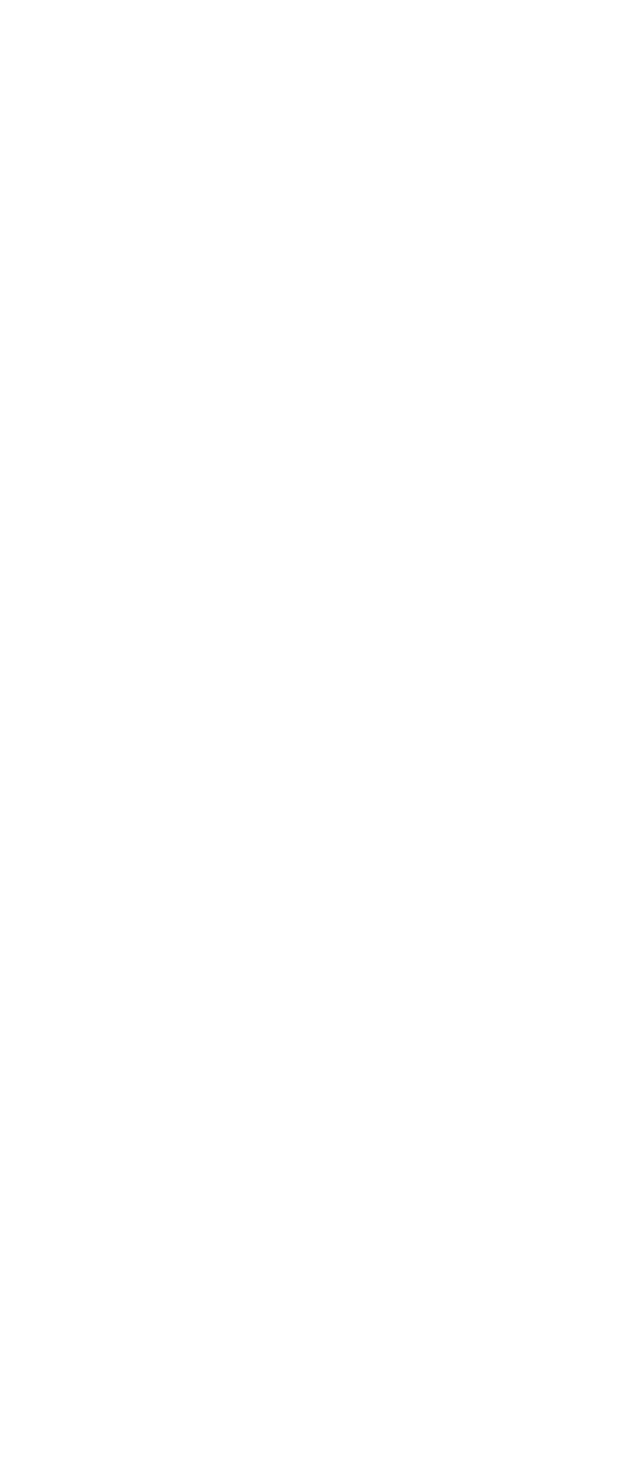
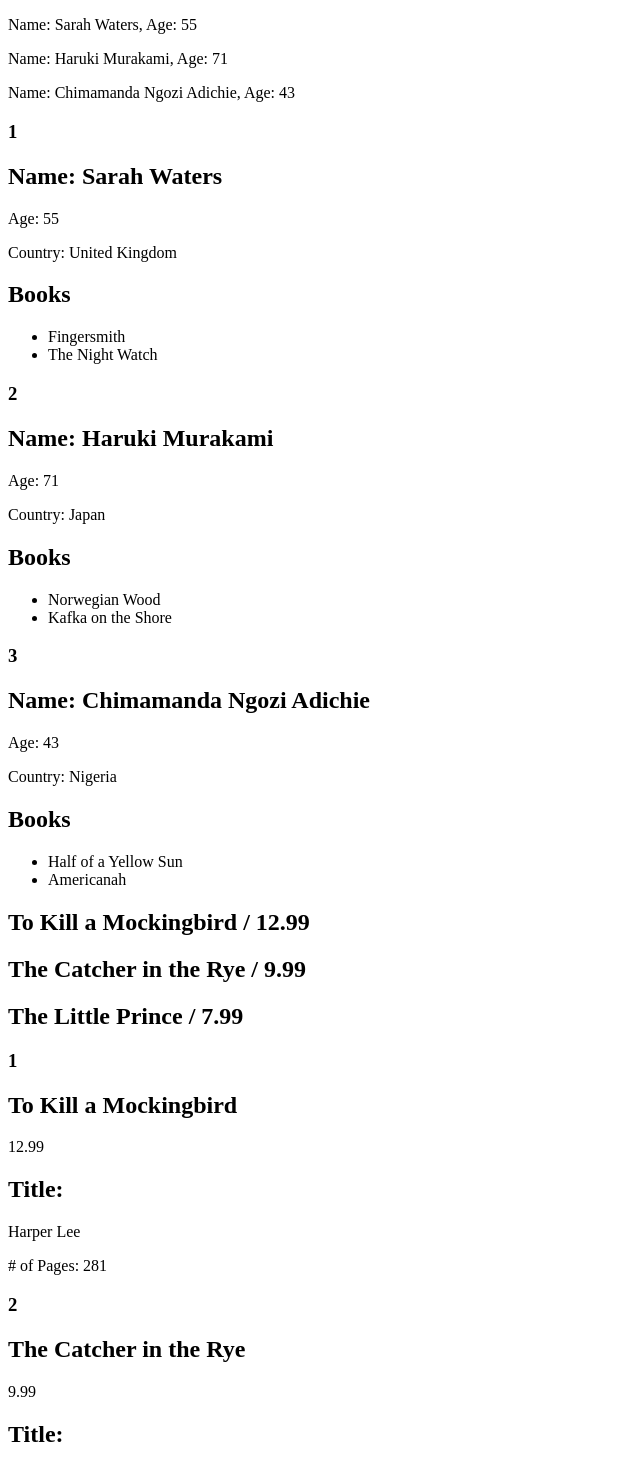
Before and after one commit to nygilgp/learn-patterns-designs-multi, a React (Vite) app: page / in a window 1280 px wide. Shown: the top 1468 px of the page, without its empty margins (0-640 px from the left). Before the commit the page ends 800 px from the top, so only its background shows below. Built offline with nearby package versions, Linux system fonts and the light colour scheme.

Commit message:
Multiple format of list

```diff
--- a/src/App.jsx
+++ b/src/App.jsx
@@ -1,5 +1,37 @@
 import React from 'react';
+import { authors } from './data/authors';
+import { books } from './data/books';
+import SmallAuthorsListItems from './components/authors/SmallListItems';
+import LargeAuthorsListItems from './components/authors/LargeListItems';
+import Regular from './components/lists/Regular';
+import SmallBookListItems from './components/books/SmallListItems';
+import LargeBookListItems from './components/books/LargeListItems';
+import Numberd from './components/lists/Numberd';
 
 export const App = () => {
-  return <></>;
+  return (
+    <>
+      <Regular
+        items={authors}
+        sourceName="author"
+        ItemComponent={SmallAuthorsListItems}
+      />
+      <Numberd
+        items={authors}
+        sourceName="author"
+        ItemComponent={LargeAuthorsListItems}
+      />
+
+      <Regular
+        items={books}
+        sourceName="book"
+        ItemComponent={SmallBookListItems}
+      />
+      <Numberd
+        items={books}
+        sourceName="book"
+        ItemComponent={LargeBookListItems}
+      />
+    </>
+  );
 };
--- /dev/null
+++ b/src/components/authors/LargeListItems.jsx
@@ -0,0 +1,18 @@
+import React from 'react';
+
+export default function LargeListItems({ author }) {
+  const { name, age, country, books } = author;
+  return (
+    <>
+      <h2>Name: {name}</h2>
+      <p>Age: {age}</p>
+      <p>Country: {country}</p>
+      <h2>Books</h2>
+      <ul>
+        {books.map((book) => (
+          <li key={book}>{book}</li>
+        ))}
+      </ul>
+    </>
+  );
+}
--- /dev/null
+++ b/src/components/authors/SmallListItems.jsx
@@ -0,0 +1,10 @@
+import React from 'react';
+
+export default function SmallListItems({ author }) {
+  const { name, age } = author;
+  return (
+    <p>
+      Name: {name}, Age: {age}
+    </p>
+  );
+}
--- /dev/null
+++ b/src/components/books/LargeListItems.jsx
@@ -0,0 +1,14 @@
+import React from 'react';
+
+export default function LargeBookListItems({ book }) {
+  const { name, price, title, pages } = book;
+  return (
+    <>
+      <h2>{name}</h2>
+      <p>{price}</p>
+      <h2>Title:</h2>
+      <p>{title}</p>
+      <p># of Pages: {pages}</p>
+    </>
+  );
+}
--- /dev/null
+++ b/src/components/books/SmallListItems.jsx
@@ -0,0 +1,10 @@
+import React from 'react';
+
+export default function SmallBookListItems({ book }) {
+  const { name, price } = book;
+  return (
+    <h2>
+      {name} / {price}
+    </h2>
+  );
+}
--- /dev/null
+++ b/src/components/lists/Numberd.jsx
@@ -0,0 +1,14 @@
+import React from 'react';
+
+export default function Numberd({ items, sourceName, ItemComponent }) {
+  return (
+    <>
+      {items.map((item, i) => (
+        <React.Fragment key={i}>
+          <h3>{i + 1}</h3>
+          <ItemComponent {...{ [sourceName]: item }} />
+        </React.Fragment>
+      ))}
+    </>
+  );
+}
--- /dev/null
+++ b/src/components/lists/Regular.jsx
@@ -0,0 +1,11 @@
+import React from 'react';
+
+export default function Regular({ items, sourceName, ItemComponent }) {
+  return (
+    <>
+      {items.map((item, i) => (
+        <ItemComponent key={i} {...{ [sourceName]: item }} />
+      ))}
+    </>
+  );
+}
```
